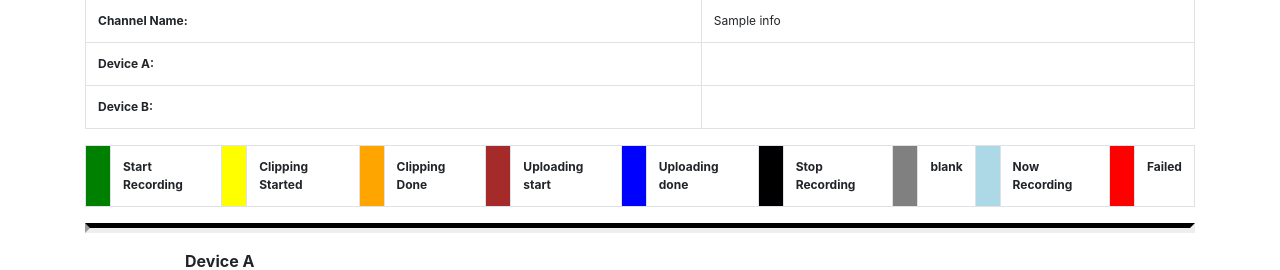
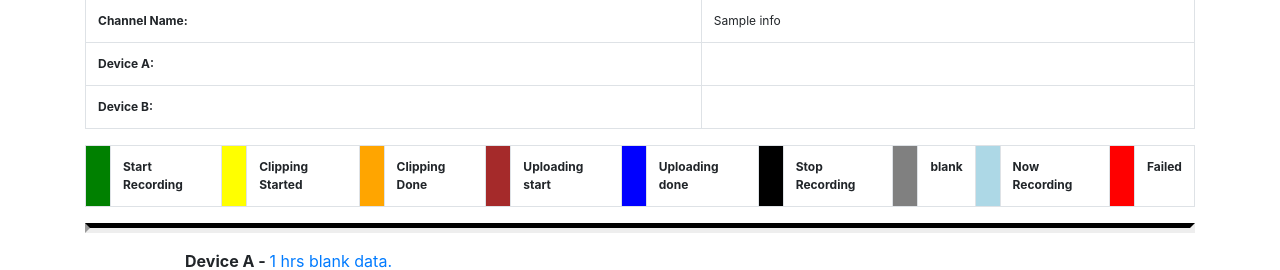
Before and after one commit to teraflik/ao-tv-recording-dashboard, a Django app: page /graph_ui/recording in a window 1280 px wide. Shown: the part 127-397 px from the top of the page. Run offline with Django 3.2, Linux system fonts and the light colour scheme; tables that the repository leaves empty hold one stand-in row (values such as "Sample post"); grey boxes marked "Sample" are stand-in pictures; data that the repository does not hold is empty; some libraries are stand-ins or nearby versions; some web fonts are replaced.

Commit message:
Linked recording UI to blankFrames UI

```diff
--- a/graph_ui/static/graph_ui/js/recording.js
+++ b/graph_ui/static/graph_ui/js/recording.js
@@ -650,7 +650,7 @@ function attachSummaryToTimeline() {
         (function(i){
 
             var summaryBoxIDA = "#s_a_" + channelValues[i];
-            var timelineIDA = "#a_" + channelValues[i];
+            var timelineIDA = "#a_" + channelValues[i] + "_blank";
 
             $(summaryBoxIDA).click(function() {
                 $('html,body').animate({
@@ -659,7 +659,7 @@ function attachSummaryToTimeline() {
             });
 
             var summaryBoxIDB = "#s_b_" + channelValues[i];
-            var timelineIDB = "#b_" + channelValues[i];
+            var timelineIDB = "#b_" + channelValues[i] + "_blank";
 
             $(summaryBoxIDB).click(function() {
                 $('html,body').animate({
@@ -668,6 +668,29 @@ function attachSummaryToTimeline() {
             });
 
         })(i);
+    }
+}
+
+function linkToBlankFramesUI() {
+
+    //  get the current URL & change it to get the URL for blank UI
+    var baseURL = new URL(document.URL.replace('recording', 'blank'));
+
+    //  loop for generating specific URLs
+    for(var i = 0; i < channelValues.length; i++) {
+        //  device_id = 'a'
+        //  get the corresponding anchor tag and set its href to the specific URL.
+        var aID = document.getElementById('a_' + channelValues[i] + '_blank');
+        var specificURLA = new URL(baseURL.href);
+        specificURLA.searchParams.set('scroll_to', '#a_' + channelValues[i] + "_blank");
+        aID.setAttribute("href", specificURLA.href);
+
+        //  device_id = 'b'
+        //  get the corresponding anchor tag and set its href to the specific URL.
+        var bID = document.getElementById('b_' + channelValues[i] + '_blank');
+        var specificURLB = new URL(baseURL.href);
+        specificURLB.searchParams.set('scroll_to', '#b_' + channelValues[i] + "_blank");
+        bID.setAttribute("href", specificURLB.href);
     }
 }
 
@@ -684,6 +707,9 @@ google.charts.setOnLoadCallback(function() {
 
     //  patch:  attach summaryTable to timelines
     attachSummaryToTimeline();
+
+    //  patch: link to blankFrames UI
+    linkToBlankFramesUI();
 
     //  2. make specificEndPoints array
     var specificEndPoints = [];
--- a/graph_ui/templates/graph_ui/blank.html
+++ b/graph_ui/templates/graph_ui/blank.html
@@ -115,10 +115,12 @@
                 </div>
 
                 <div class="channel-timeline">
-                    <strong>Device A</strong>
+                    <strong>Device A - </strong>
+                    <a id="a_{{channel.channel_value}}_blank" href="#a_{{channel.channel_value}}_blank"> 1 hrs blank data.</a>
                     <div id="a_{{channel.channel_value}}"></div>
 
-                    <strong>Device B</strong>
+                    <strong>Device B - </strong>
+                    <a id="b_{{channel.channel_value}}_blank" href="#b_{{channel.channel_value}}_blank"> 2 hrs blank data.</a>
                     <div id="b_{{channel.channel_value}}"></div>
                 </div>
             </div>
--- a/graph_ui/templates/graph_ui/recording.html
+++ b/graph_ui/templates/graph_ui/recording.html
@@ -69,6 +69,8 @@
           <button type="submit" class="btn btn-primary mb-2">Submit</button>
       </form>
 
+
+    <!-- Summary Table -->
     <table class="table table-bordered table-hover" id="summary" style="font-size: 12px">
       <tbody>
         <tr>
@@ -94,6 +96,8 @@
       </tbody>
     </table>
 
+
+    <!-- Color Labels Table -->
     <table class="table table-bordered table-hover" id="color-labels" style="font-size: 12px">
       <tbody>
         <tr>
@@ -102,6 +106,8 @@
       </tbody>
     </table>
 
+
+    <!-- Timelines -->
     <div id="main">
       {% for channel in channels %}
             <div>
@@ -115,10 +121,12 @@
                 </div>
 
                 <div class="channel-timeline">
-                    <strong>Device A</strong>
+                    <strong>Device A - </strong>
+                    <a id="a_{{channel.channel_value}}_blank" href="#"> 1 hrs blank data.</a>
                     <div id="a_{{channel.channel_value}}"></div>
 
-                    <strong>Device B</strong>
+                    <strong>Device B - </strong>
+                    <a id="b_{{channel.channel_value}}_blank" href="#"> 2 hrs blank data.</a>
                     <div id="b_{{channel.channel_value}}"></div>
                 </div>
             </div>
```
Also changed, not shown: graph_ui/static/graph_ui/js/blank.js (+18 -2 lines).
